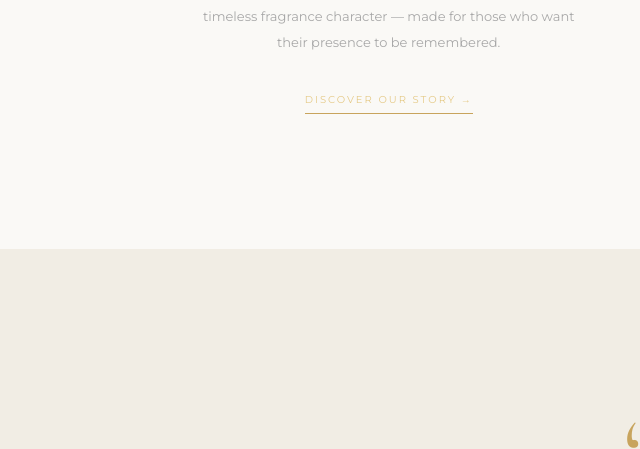
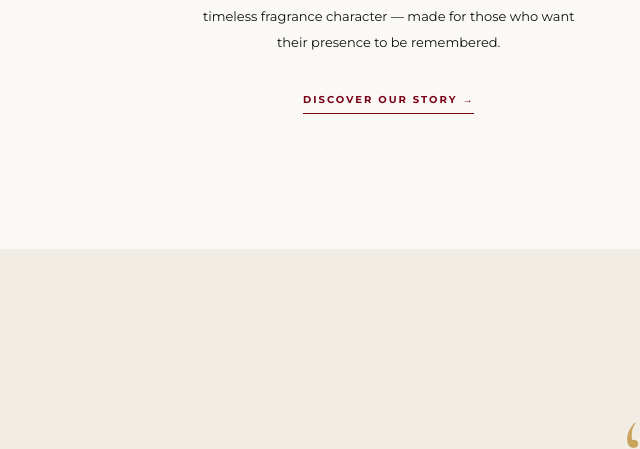
Before and after one commit to Ahmed-sketch2/Scents-by-Ahmed, a website: page index.html in a window 1280 px wide. Shown: the part 1901-2350 px from the top of the page, without its empty margins (0-640 px from the left). Drawn offline with nearby package versions, Linux system fonts and the light colour scheme; no server answers; files whose address does not match are found by name.

Commit message:
Update styles.css

```diff
--- a/styles.css
+++ b/styles.css
@@ -67,3 +67,24 @@
     box-shadow: none !important;
     border: none !important;
 }
+/* Fix Story Section Text Colors to Dark */
+#story,
+#story h1,
+#story h2,
+#story h3,
+#story h4,
+#story p,
+#story div {
+    color: #111111 !important;
+}
+
+#story .subtitle,
+#story span {
+    color: #7a0016 !important;
+    font-weight: 600 !important;
+}
+
+#story a {
+    color: #7a0016 !important;
+    font-weight: bold !important;
+    border-bottom: 1px solid #7a0016 !important
```
